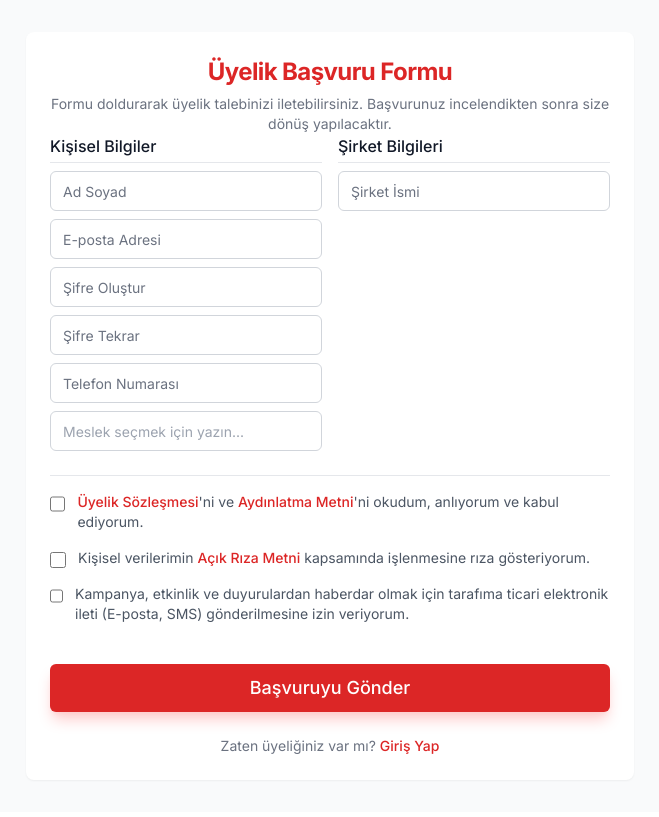
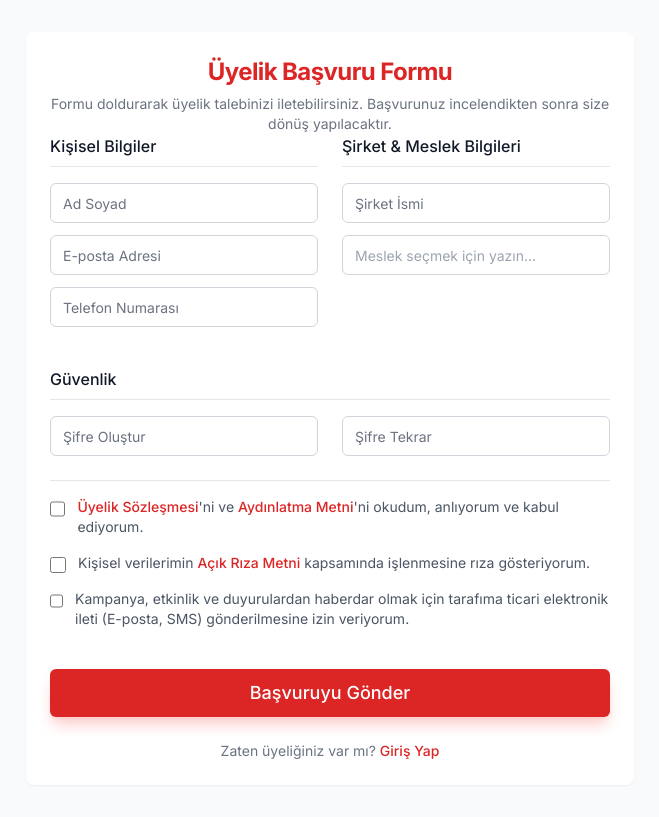
Before and after one commit to kaankarakas34/e4n, a React (Vite) app: page /auth/register in a window 1280 px wide. Shown: the whole page, without its empty margins (310-969 px from the left). Built offline with nearby package versions, Linux system fonts and the light colour scheme.

Commit message:
Refactor registration form layout: Move profession select to right column, create separate security section

```diff
--- a/src/pages/Register.tsx
+++ b/src/pages/Register.tsx
@@ -94,24 +94,37 @@ export function Register() {
           </CardHeader>
           <CardContent>
             <form onSubmit={handleSubmit} className="space-y-6">
-              <div className="grid grid-cols-1 md:grid-cols-2 gap-4">
-                <div className="space-y-2">
-                  <h3 className="font-medium text-gray-900 border-b pb-1">Kişisel Bilgiler</h3>
+              <div className="grid grid-cols-1 md:grid-cols-2 gap-6">
+                {/* Left Column: Personal Info */}
+                <div className="space-y-4">
+                  <h3 className="font-medium text-gray-900 border-b pb-2">Kişisel Bilgiler</h3>
+                  <div className="space-y-3">
                     <Input required data-name="name" placeholder="Ad Soyad" value={formData.name} onChange={handleChange} />
                     <Input required data-name="email" placeholder="E-posta Adresi" type="email" value={formData.email} onChange={handleChange} />
-                  <Input required data-name="password" placeholder="Şifre Oluştur" type="password" value={formData.password} onChange={handleChange} />
-                  <Input required data-name="confirmPassword" placeholder="Şifre Tekrar" type="password" value={formData.confirmPassword} onChange={handleChange} />
                     <Input required data-name="phone" placeholder="Telefon Numarası" type="tel" value={formData.phone} onChange={handleChange} />
+                  </div>
+                </div>
+
+                {/* Right Column: Professional Info */}
+                <div className="space-y-4">
+                  <h3 className="font-medium text-gray-900 border-b pb-2">Şirket & Meslek Bilgileri</h3>
+                  <div className="space-y-3">
+                    <Input required data-name="company" placeholder="Şirket İsmi" value={formData.company} onChange={handleChange} />
                     <ProfessionSelect
                       value={formData.profession}
                       onChange={(val) => setFormData(prev => ({ ...prev, profession: val }))}
                       className="border-red-200 focus:border-red-500"
                     />
                   </div>
+                </div>
+              </div>
 
-                <div className="space-y-2">
-                  <h3 className="font-medium text-gray-900 border-b pb-1">Şirket Bilgileri</h3>
-                  <Input required data-name="company" placeholder="Şirket İsmi" value={formData.company} onChange={handleChange} />
+              {/* Password Section - Full Width / 2 Col */}
+              <div className="pt-4">
+                <h3 className="font-medium text-gray-900 border-b pb-2 mb-4">Güvenlik</h3>
+                <div className="grid grid-cols-1 md:grid-cols-2 gap-6">
+                  <Input required data-name="password" placeholder="Şifre Oluştur" type="password" value={formData.password} onChange={handleChange} />
+                  <Input required data-name="confirmPassword" placeholder="Şifre Tekrar" type="password" value={formData.confirmPassword} onChange={handleChange} />
                 </div>
               </div>
 
```
Lines whose indentation alone changed are shown as unchanged.
